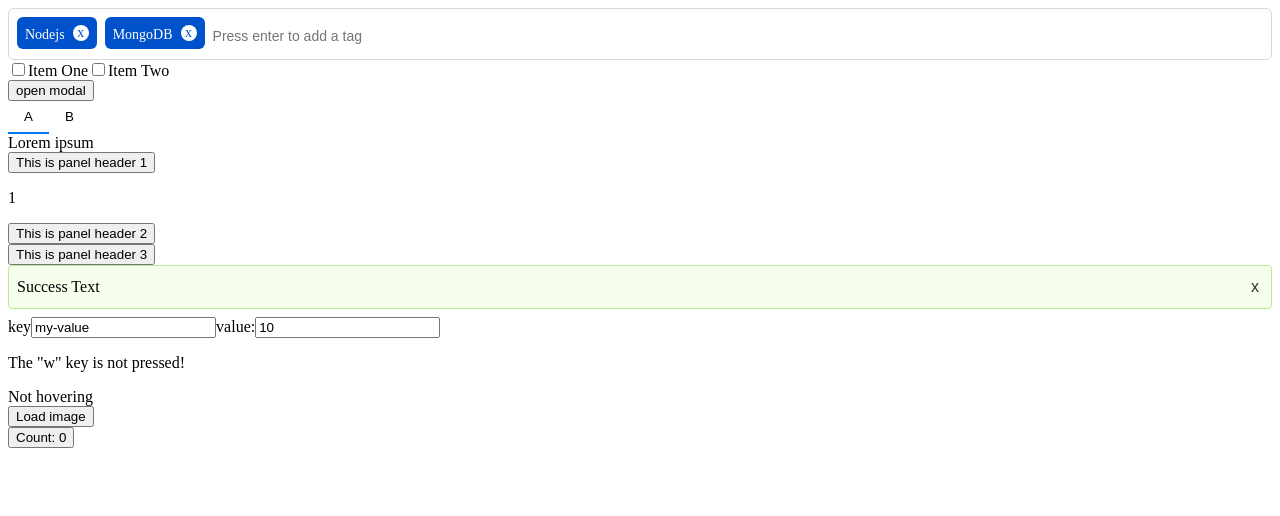
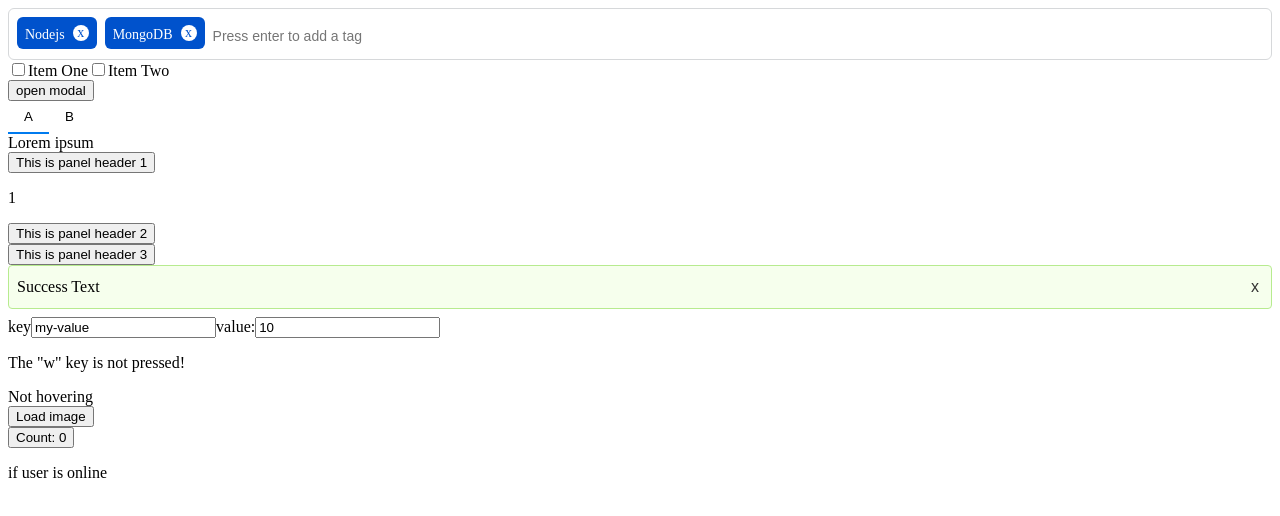
Before and after one commit to wangshaojie98/react-component, a React (Create React App) app: page / in a window 1280 px wide. Shown: the top 516 px of the page. Built offline with nearby package versions, Linux system fonts and the light colour scheme.

Commit message:
feat：新增hook

```diff
--- a/src/App.tsx
+++ b/src/App.tsx
@@ -7,7 +7,16 @@ import {
   Collapse,
   Alert,
 } from "./components";
-import { useInterval, usePersistedState, useLocalStorage, useKeyPress, useHover, useAsync, useGetSet } from "./hooks";
+import {
+  useInterval,
+  usePersistedState,
+  useLocalStorage,
+  useKeyPress,
+  useHover,
+  useAsync,
+  useGetSet,
+  useNavigatorOnLine
+} from "./hooks";
 
 const Timer = () => {
   const [seconds, setSeconds] = React.useState(0);
@@ -112,6 +121,12 @@ const UseGetSetDemo = () => {
 
   return <button onClick={onClick}>Count: {getCount()}</button>;
 };
+
+const UseNavigatorOnLineDemo = () => {
+  const isOnLine = useNavigatorOnLine()
+
+  return <p>if user is {isOnLine ? 'online' : 'offline'}</p>
+}
 function App() {
   console.log('App: ', 'App');
   const [isModal, setModal] = useState(false);
@@ -167,6 +182,7 @@ function App() {
       <UseHoverDemo />
       <UseAsyncDemo />
       <UseGetSetDemo />
+      <UseNavigatorOnLineDemo />
     </div>
   );
 }
--- a/src/components/Alert/index.tsx
+++ b/src/components/Alert/index.tsx
@@ -34,8 +34,9 @@ const Alert: React.FC<Alert> = ({
       console.log('卸载')
       timer.current && clearTimeout(timer.current)
     }
-  }, [timer.current])
+  }, [])
   console.log('timer: ', timer.current);
+  console.log('visible', visible)
   return (
     <>
     {
--- a/src/hooks/index.ts
+++ b/src/hooks/index.ts
@@ -6,3 +6,4 @@ export { default as useKeyPress } from './useKeyPress'
 export { default as useHover } from './useHover'
 export { default as useAsync } from './useAsync'
 export { default as useGetSet } from './useGetSet'
+export { default as useNavigatorOnLine } from './useNavigatorOnLine'
--- /dev/null
+++ b/src/hooks/useNavigatorOnLine.ts
@@ -0,0 +1,42 @@
+import { useState, useEffect, useCallback } from "react";
+
+type UseNavigatorOnLine = () => boolean;
+
+const getOnLineStatus = () => {
+  return typeof navigator !== "undefined"
+    ? typeof navigator.onLine === "boolean"
+      ? navigator.onLine
+      : true
+    : true;
+};
+
+/**
+ *
+ * 返回用户是否在线
+ */
+const useNavigatorOnLine: UseNavigatorOnLine = () => {
+  const [isOnline, setIsOnline] = useState(getOnLineStatus());
+
+  const setOnLine = useCallback(() => {
+    setIsOnline(true)
+  }, [])
+
+  const setOffLine = useCallback(() => {
+    setIsOnline(false)
+  }, [])
+
+
+  useEffect(() => {
+    window.addEventListener('online', setOnLine)
+    window.addEventListener('offline', setOffLine)
+
+    return () => {
+      window.removeEventListener('online', setOnLine)
+      window.removeEventListener('offline', setOffLine)
+    }
+  }, [])
+
+  return isOnline;
+};
+
+export default useNavigatorOnLine;
```
